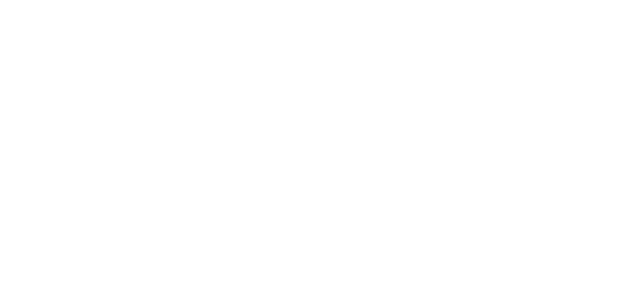
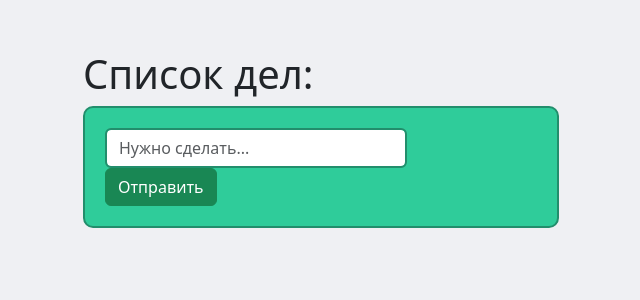
Before and after one commit to kaldarbekovazimbek/To-do, a PHP site: page / in a window 1280 px wide. Before the commit the part shown is empty. Shown: the top 300 px of the page, without its empty margins (319-959 px from the left). Run offline with PHP 8.4, Linux system fonts and the light colour scheme.

Commit message:
add form style

```diff
--- /dev/null
+++ b/css/style.css
@@ -0,0 +1,24 @@
+body {
+    background-color: #EFF0f3 !important;
+}
+
+.container {
+    margin-top: 50px;
+    width: 500px !important;
+
+}
+
+form {
+    background: #2FCC9A;
+    border: 2px solid #228e6c;
+    border-radius: 10px;
+    padding: 20px 20px;
+    padding-left: 20px;
+}
+
+#task{
+    width: 70%;
+    float: left;
+    margin-right: 5%;
+    border: solid #228e6c 2px;
+}
--- a/index.php
+++ b/index.php
@@ -6,8 +6,16 @@
           content="width=device-width, user-scalable=no, initial-scale=1.0, maximum-scale=1.0, minimum-scale=1.0">
     <meta http-equiv="X-UA-Compatible" content="ie=edge">
     <title>To-do list</title>
+    <link rel="stylesheet" href="css/style.css">
+    <link rel="stylesheet" href="https://cdn.jsdelivr.net/npm/bootstrap@5.3.2/dist/css/bootstrap.min.css">
 </head>
 <body>
-
+<div class="container">
+    <h1>Список дел:</h1>
+    <form action="/add/php" method="post">
+            <input type="text" name="task" id="task" placeholder="Нужно сделать..." class="form-control">
+            <button type="submit" name="sendTesk" class="btn btn-success">Отправить</button>
+    </form>
+</div>
 </body>
 </html>
```
